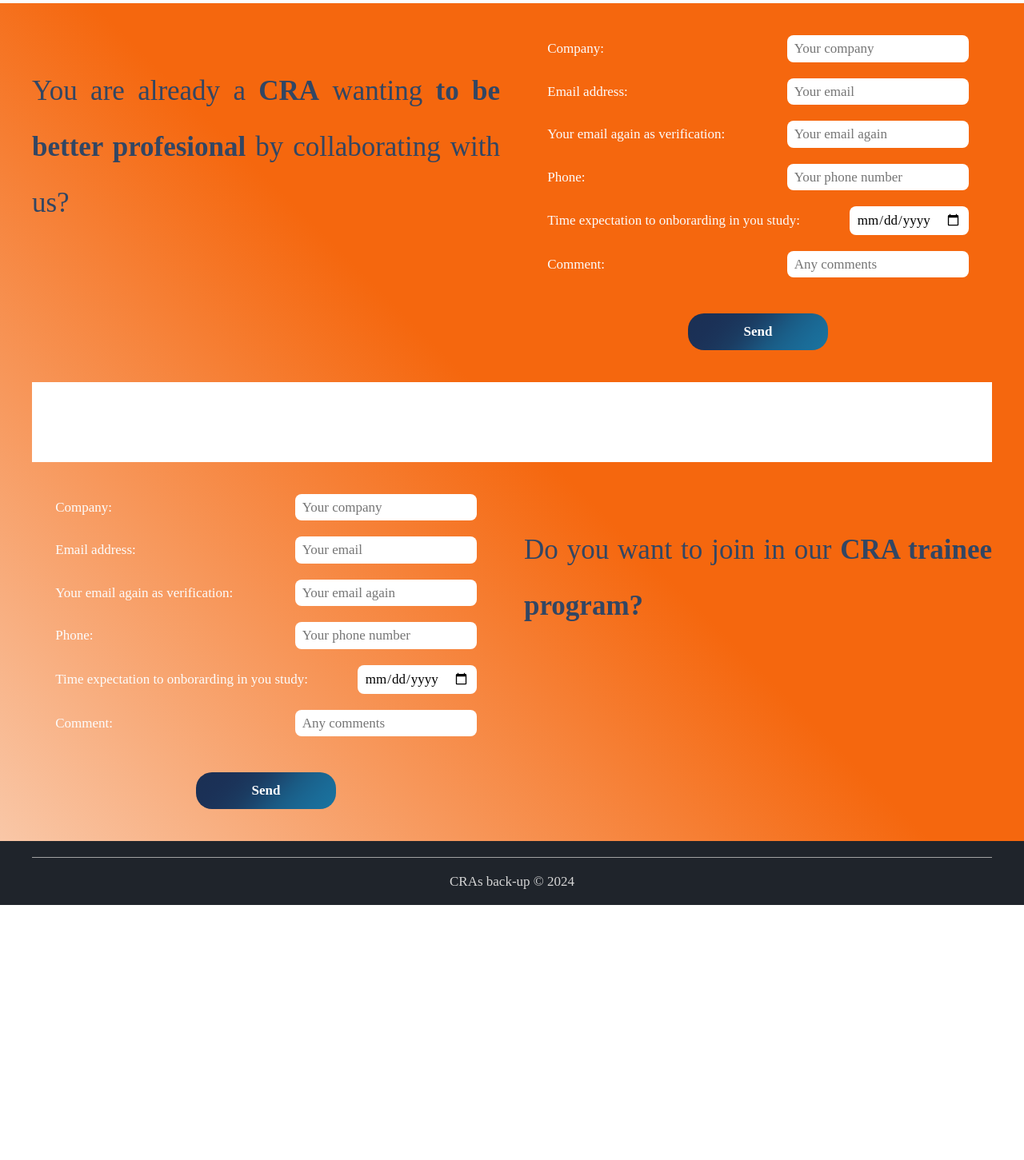
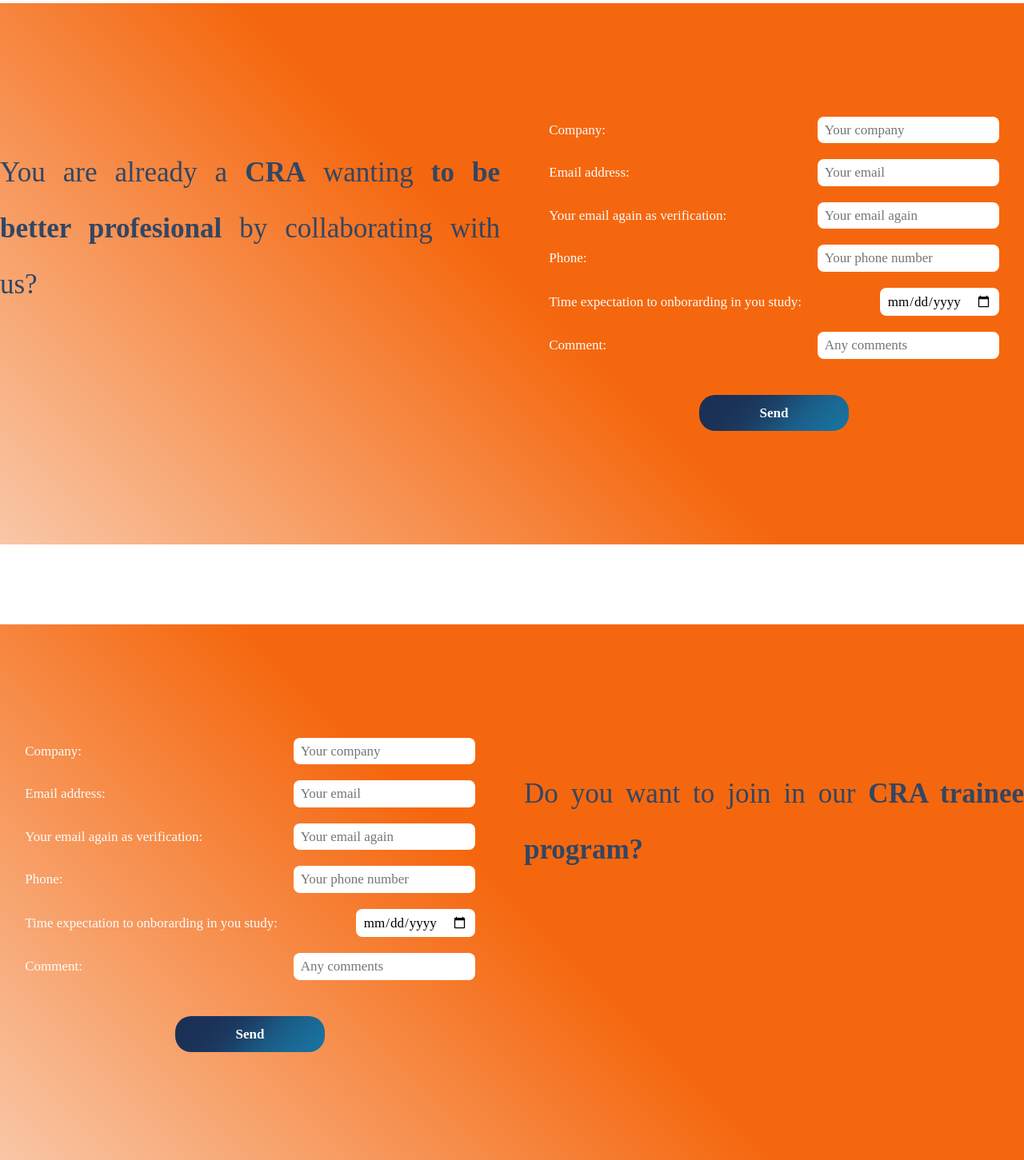
Before and after one commit to WillyPark/cris-project, a React (Vite) app: page /profesionals in a window 1280 px wide. Shown: the part 119-1570 px from the top of the page at 80% size. Before the commit the page ends 1251 px from the top, so only its background shows below. Built offline with nearby package versions, Linux system fonts and the light colour scheme.

Commit message:
separate container for each section

```diff
--- a/src/App.jsx
+++ b/src/App.jsx
@@ -5,14 +5,9 @@ const App = () => {
   return (
     <div>
       <Navbar />
-      {/* //TODO averiguar si conviene usar esto o el margen para el posicionamiento */}
       <div className="height-aux"></div>
 
-      <div className="contenedor-contenido-principal">
-        <div className="contenedor">
-          <Outlet />
-        </div>
-      </div>
+      <Outlet />
 
       <Footer className="contenedor" />
     </div>
--- a/src/components/Contact.jsx
+++ b/src/components/Contact.jsx
@@ -2,10 +2,12 @@ import { Form } from "./Form";
 
 export const Contact = () => {
     return (
-        <main className="fadeOut contact-contenedor">
-            <h1>When do you want us to start?</h1>
+        <div className="contenedor-contenido-principal">
+            <main className="contenedor fadeOut contact-contenedor">
+                <h1>When do you want us to start?</h1>
 
-            <Form tipo={3} />
-        </main>
+                <Form tipo={3} />
+            </main>
+        </div>
     )
 }
--- a/src/components/MonitoringModel.jsx
+++ b/src/components/MonitoringModel.jsx
@@ -1,7 +1,9 @@
 export const MonitoringModel = () => {
     return (
-        <main className="fadeOut">
-            <h1>Monitoring Model</h1>
-        </main>
+        <div className="contenedor-contenido-principal">
+            <main className="contenedor fadeOut">
+                <h1>Monitoring Model</h1>
+            </main>
+        </div>
     )
 }
--- a/src/components/Profesionals.jsx
+++ b/src/components/Profesionals.jsx
@@ -3,21 +3,25 @@ import { Form } from "./Form";
 export const Profesionals = () => {
     return (
         <>
-            <main className="fadeOut">
+            <div className="contenedor-contenido-principal">
+                <main className="contenedor fadeOut">
                     <div className="profesionals-contenedor">
                         <p>You are already a <strong>CRA</strong> wanting <strong>to be better profesional</strong> by collaborating with us?</p>
 
                         <Form tipo={1} />
                     </div>
                 </main>
+            </div>
 
             <div className="section-aux"></div>
 
-            <section className="profesionals-contenedor">
+            <div className="contenedor-contenido-principal">
+                <section className="contenedor profesionals-contenedor">
                     <Form tipo={2} />
 
                     <p>Do you want to join in our <strong>CRA trainee program?</strong></p>
                 </section>
+            </div>
         </>
     )
 }
--- a/src/components/Services.jsx
+++ b/src/components/Services.jsx
@@ -1,7 +1,9 @@
 export const Services = () => {
     return (
-        <main className="fadeOut">
-            <h1>Services</h1>
-        </main>
+        <div className="contenedor-contenido-principal">
+            <main className="contenedor fadeOut">
+                <h1>Services</h1>
+            </main>
+        </div>
     )
 }
--- a/src/styles/base/_general.scss
+++ b/src/styles/base/_general.scss
@@ -29,7 +29,7 @@ a {
 }
 
 .contenedor {
-    max-width: 1200px;
+    max-width: 1400px;
     width: 100vw;
     margin: 0 auto;
 }
@@ -39,13 +39,15 @@ a {
     background: rgb(245, 103, 14);
     background: linear-gradient(225deg, rgba(245, 103, 14, 1) 50%, rgba(249, 199, 167, 1) 100%);
     //TODO: Cuando cambie de tamaño el menu, cambiar los valores de la altura y margen
-    // margin-top: 123px;
-
     min-height: calc(100vh - 123px);
     display: flex;
     align-items: center;
     justify-content: center;
     width: 100%;
+}
+
+.height-aux {
+    height: 123px;
 }
 
 .activo {
@@ -56,10 +58,6 @@ a {
     color: lighten(v.$fondo-principal, $amount: 20)
 }
 
-.height-aux {
-    height: 123px;
-}
-
 .section-aux {
     height: 100px;
     background-color: v.$blanco;
--- a/src/ui/Header.jsx
+++ b/src/ui/Header.jsx
@@ -1,6 +1,7 @@
 export const Header = () => {
     return (
-        <header className="header fadeOut">
+        <div className="contenedor-contenido-principal">
+            <header className="contenedor header fadeOut">
                 <h1>The Highest Eficience in Monitoring Field</h1>
 
                 {/* <p className="header__llave">&#123;</p> */}
@@ -14,5 +15,6 @@ export const Header = () => {
                     <p>Up to 50% less CRA handovers</p>
                 </div>
             </header>
+        </div>
     )
 }
```
Lines whose indentation alone changed are shown as unchanged.
